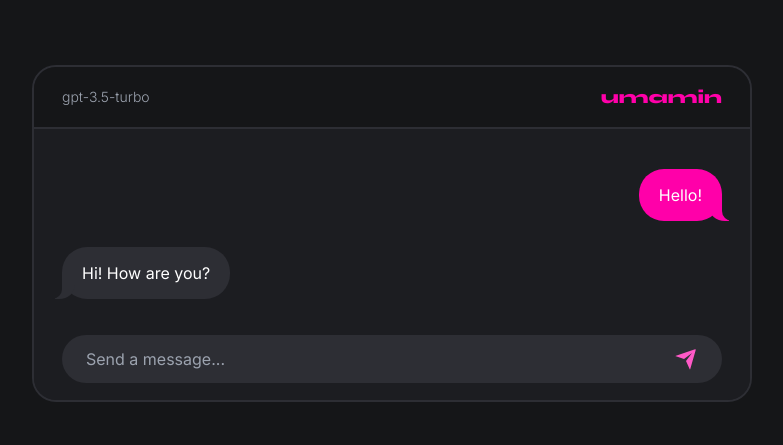
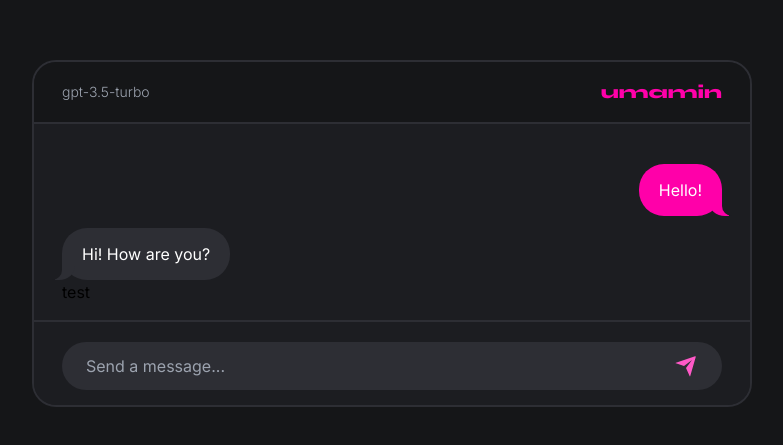
Before and after one commit to joshxfi/chatbot-umamin, a React (Vite) app in the folder client/: page / in a window 1280 px wide. Shown: the part 167-612 px from the top of the page, without its empty margins (248-1031 px from the left). Built offline with nearby package versions, Linux system fonts and the light colour scheme.

Commit message:
feat: add scroll to view

```diff
--- a/client/src/App.tsx
+++ b/client/src/App.tsx
@@ -1,4 +1,4 @@
-import { useState } from "react";
+import { useState, useRef } from "react";
 import { gql, useMutation } from "@apollo/client";
 import { RiSendPlaneFill } from "react-icons/ri";
 import { Chat } from "./components/Chat";
@@ -17,6 +17,7 @@ const GET_RESPONSE = gql`
 `;
 
 const App = () => {
+  const chatRef = useRef<HTMLDivElement>(null);
   const [prompt, setPrompt] = useState("");
   const [chatLog, setChatLog] = useState<ChatLog[]>([
     {
@@ -60,9 +61,16 @@ const App = () => {
             message: data.getResponse.response,
           },
         ]);
+
+        setTimeout(() => {
+          chatRef.current?.scrollIntoView({ behavior: "smooth" });
+        }, 500);
       },
     });
 
+    setTimeout(() => {
+      chatRef.current?.scrollIntoView({ behavior: "smooth" });
+    }, 500);
     setPrompt("");
   };
 
@@ -79,16 +87,17 @@ const App = () => {
         </div>
 
         {/* Message */}
-        <div className="flex min-h-[170px] flex-col justify-between space-y-5 px-5 pt-10 sm:space-y-0 sm:px-7 md:mb-4">
+        <div className="flex min-h-[170px] max-h-[400px] overflow-y-scroll flex-col justify-between space-y-5 px-5 pt-10 sm:space-y-0 sm:px-7 md:mb-4">
           {chatLog.map((c) => (
             <Chat type={c.type} content={c.message} />
           ))}
+          <div ref={chatRef}>test</div>
         </div>
 
         {/* Send Message */}
         <form
           onSubmit={handleSubmit}
-          className="bg-secondary-200 items-center py-5 px-4 h-[85px] mt-4 md:px-7"
+          className="bg-secondary-200 border-t-2 border-secondary-100 items-center py-5 px-4 h-[85px] mt-4 md:px-7"
         >
           <div className="flex rounded-full items-center text-white bg-secondary-100 px-6 py-3">
             <input
```
